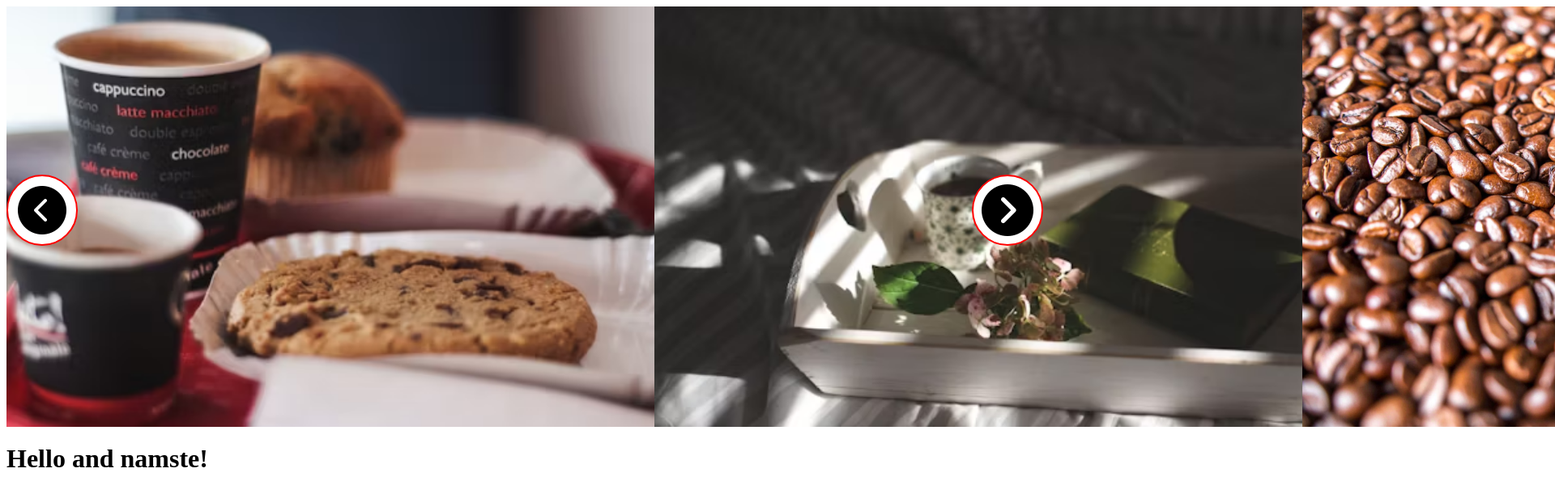
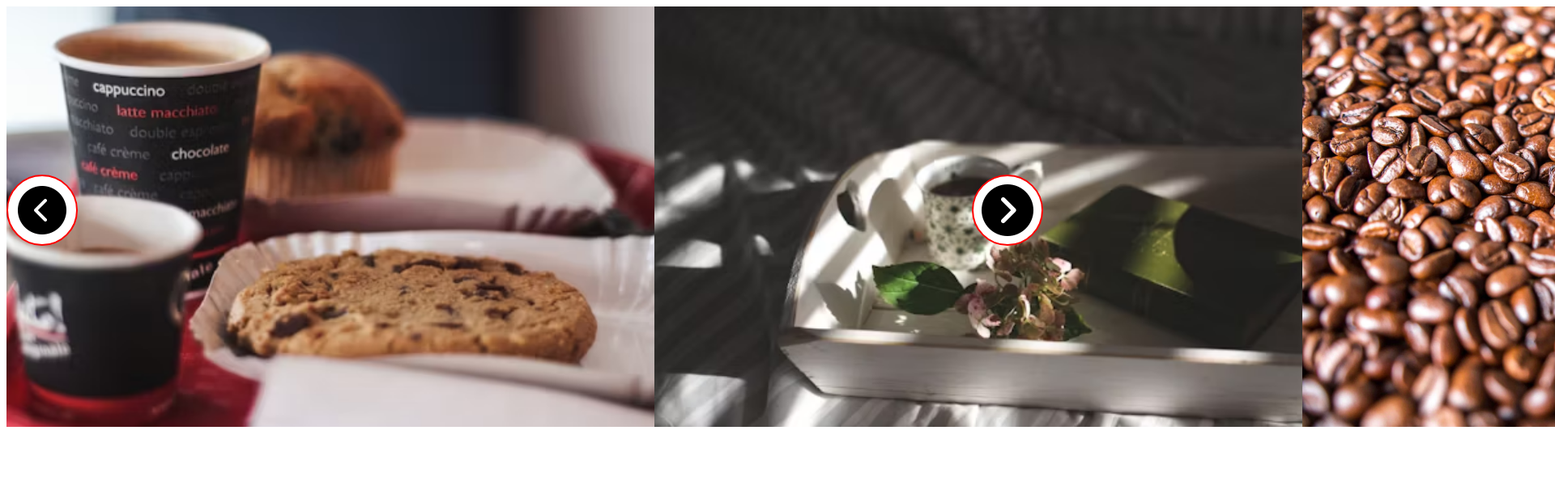
Before and after one commit to Shubhan141/homePageSlider, a plain HTML site: page index.html in a window 1280 px wide. Shown: the top 616 px of the page at 81% size, 1920 px wide, since content can reach past the window. Drawn offline with Linux system fonts and the light colour scheme.

Commit message:
some file is updated

```diff
--- a/HomePageSilder.css
+++ b/HomePageSilder.css
@@ -23,7 +23,7 @@
   height: auto;
 }
 .middle {
-  width: 4000px;
+  width: 7000px;
   height: 65vh;
   display: flex;
   overflow-x:hidden;
--- a/index.html
+++ b/index.html
@@ -34,7 +34,7 @@
         <img src="./Assets/img8.avif" alt="" />
       </div>
     </div>
-    <h1>Hello and namste!</h1>
+
     <script src="./slider.js"></script>
   </body>
 </html>
--- a/slider.js
+++ b/slider.js
@@ -4,7 +4,7 @@ const middle = document.querySelector('.middle'); // The container holding all s
 const sliders = document.querySelectorAll('.slider'); // Get all slider elements
 
 let slideNo = 0; // Track the current slide
-const slideWidth = 800; // Fixed width for each slide
+const slideWidth = 1400; // Fixed width for each slide
 
 // Right arrow click
 rightArrow.addEventListener('click', () => {
```
